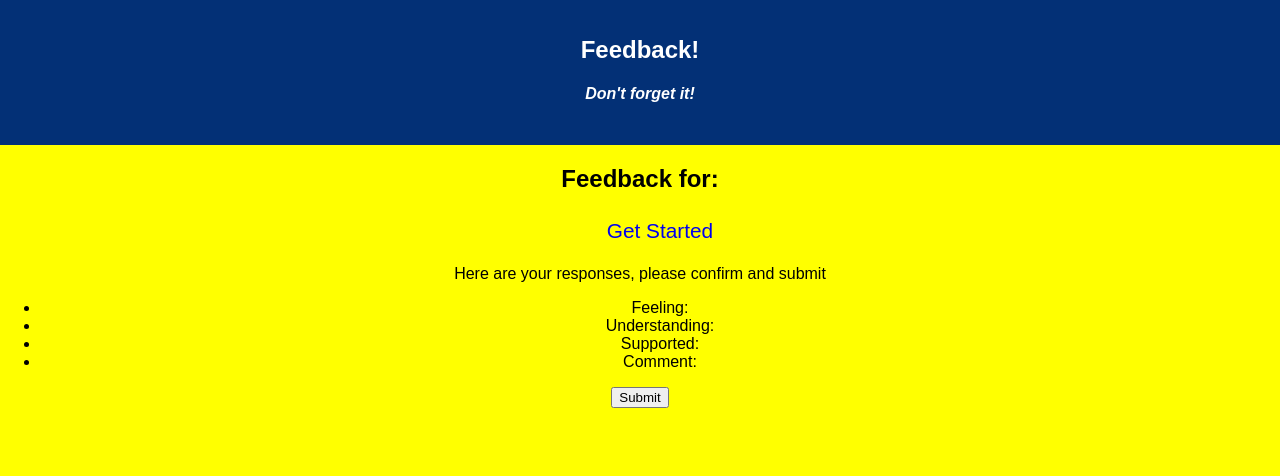
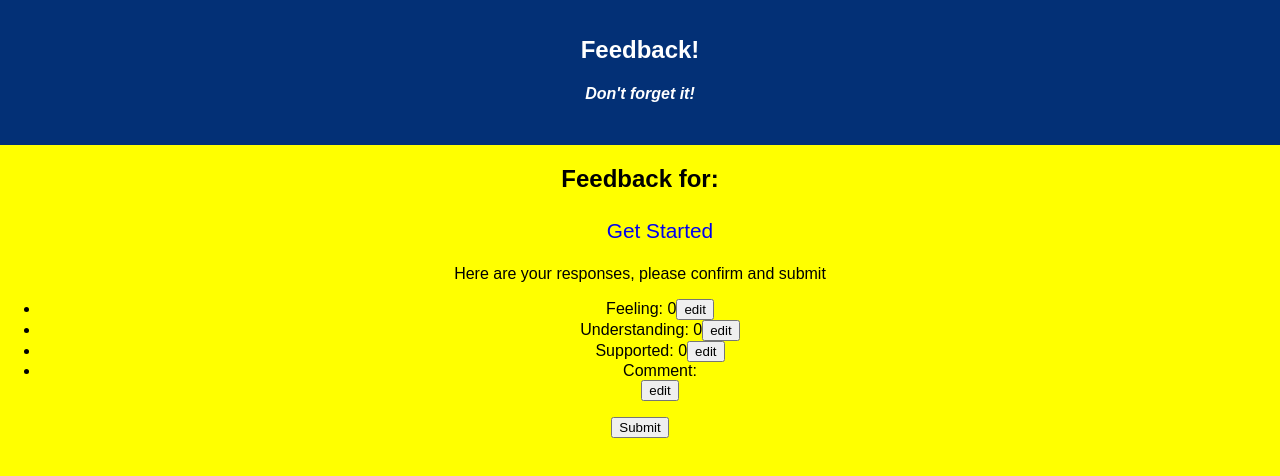
Before and after one commit to jbird55044/weekend-redux-feedback-loop, a React (Create React App) app: page /#/ConfirmationSubmit in a window 1280 px wide. Shown: the top 476 px of the page. Built offline with nearby package versions, Linux system fonts and the light colour scheme; no server answers.

Commit message:
Added Edit feature

```diff
--- a/src/components/CommentForm/CommentForm.jsx
+++ b/src/components/CommentForm/CommentForm.jsx
@@ -9,7 +9,7 @@ class CommentForm extends Component {
 
   state = {
     currentForm: {
-      comment: '',
+      comment: this.props.reduxState.currentComment,
     }
   }
 
--- a/src/components/ConfirmationSubmit/ConfirmationSubmit.jsx
+++ b/src/components/ConfirmationSubmit/ConfirmationSubmit.jsx
@@ -32,6 +32,11 @@ class ConfirmationSubmit extends Component {
       console.log ('Submit Logic Here')
   }
 
+  goBackToForm = (formName) => {
+    this.props.history.push(formName)
+  }
+
+
   render() {
 
 
@@ -40,10 +45,21 @@ class ConfirmationSubmit extends Component {
 
         <p>Here are your responses, please confirm and submit </p>
         <ul>
-            <li>Feeling: {this.props.reduxState.currentFeeling}</li>
-            <li>Understanding: {this.props.reduxState.currentUnderstanding}</li>
-            <li>Supported: {this.props.reduxState.currentSupported}</li>
-            <li>Comment: {this.props.reduxState.currentComment}</li>
+            <li>
+                Feeling: {this.props.reduxState.currentFeeling}
+                <button onClick={(event)=>this.goBackToForm('/FeelingForm')}>edit</button>
+            </li>
+            <li>
+                Understanding: {this.props.reduxState.currentUnderstanding}
+                <button onClick={(event)=>this.goBackToForm('/UnderstandingForm')}>edit</button>
+            </li>
+            <li>Supported: {this.props.reduxState.currentSupported}
+                <button onClick={(event)=>this.goBackToForm('/SupportedForm')}>edit</button>
+            </li>
+            <li>
+                Comment: {this.props.reduxState.currentComment}</li>
+                <button onClick={(event)=>this.goBackToForm('/CommentForm')}>edit</button>
+
         </ul>
 
 
--- a/src/components/FeelingForm/FeelingForm.jsx
+++ b/src/components/FeelingForm/FeelingForm.jsx
@@ -9,7 +9,7 @@ class FeelingForm extends Component {
 
   state = {
     currentForm: {
-      feeling: 0,
+      feeling: this.props.reduxState.currentFeeling,
     }
   }
 
--- a/src/components/SupportedForm/SupportedForm.jsx
+++ b/src/components/SupportedForm/SupportedForm.jsx
@@ -9,7 +9,7 @@ class SupportedForm extends Component {
 
   state = {
     currentForm: {
-      supported: 0,
+      supported: this.props.reduxState.currentSupported,
     }
   }
 
--- a/src/components/UnderstandingForm/UnderstandingForm.jsx
+++ b/src/components/UnderstandingForm/UnderstandingForm.jsx
@@ -9,7 +9,7 @@ class UnderstandingForm extends Component {
 
   state = {
     currentForm: {
-      understanding: 0,
+      understanding: this.props.reduxState.currentUnderstanding,
     }
   }
 
--- a/src/index.js
+++ b/src/index.js
@@ -18,35 +18,35 @@ const getFeedback = (state=[], action) => {
 };
 
 
-const currentFeeling = (state = '', action) => {
+const currentFeeling = (state = 0, action) => {
     // TODO: Products added to the cart
     if (action.type === 'CURRENT_FEELING') {
        return action.payload;
     }
     if (action.type === 'CURRENT_DELETE') {
-        return state='';
+        return state= 0;
     }
     return state;
 };
 
-const currentUnderstanding = (state = '', action) => {
+const currentUnderstanding = (state = 0, action) => {
     // TODO: Products added to the cart
     if (action.type === 'CURRENT_UNDERSTANDING') {
        return action.payload;
     }
     if (action.type === 'CURRENT_DELETE') {
-        return state='';
+        return state = 0;
     }
     return state;
 };
 
-const currentSupported = (state = '', action) => {
+const currentSupported = (state = 0, action) => {
     // TODO: Products added to the cart
     if (action.type === 'CURRENT_SUPPORTED') {
        return action.payload;
     }
     if (action.type === 'CURRENT_DELETE') {
-        return state='';
+        return state = 0;
     }
     return state;
 };
```
